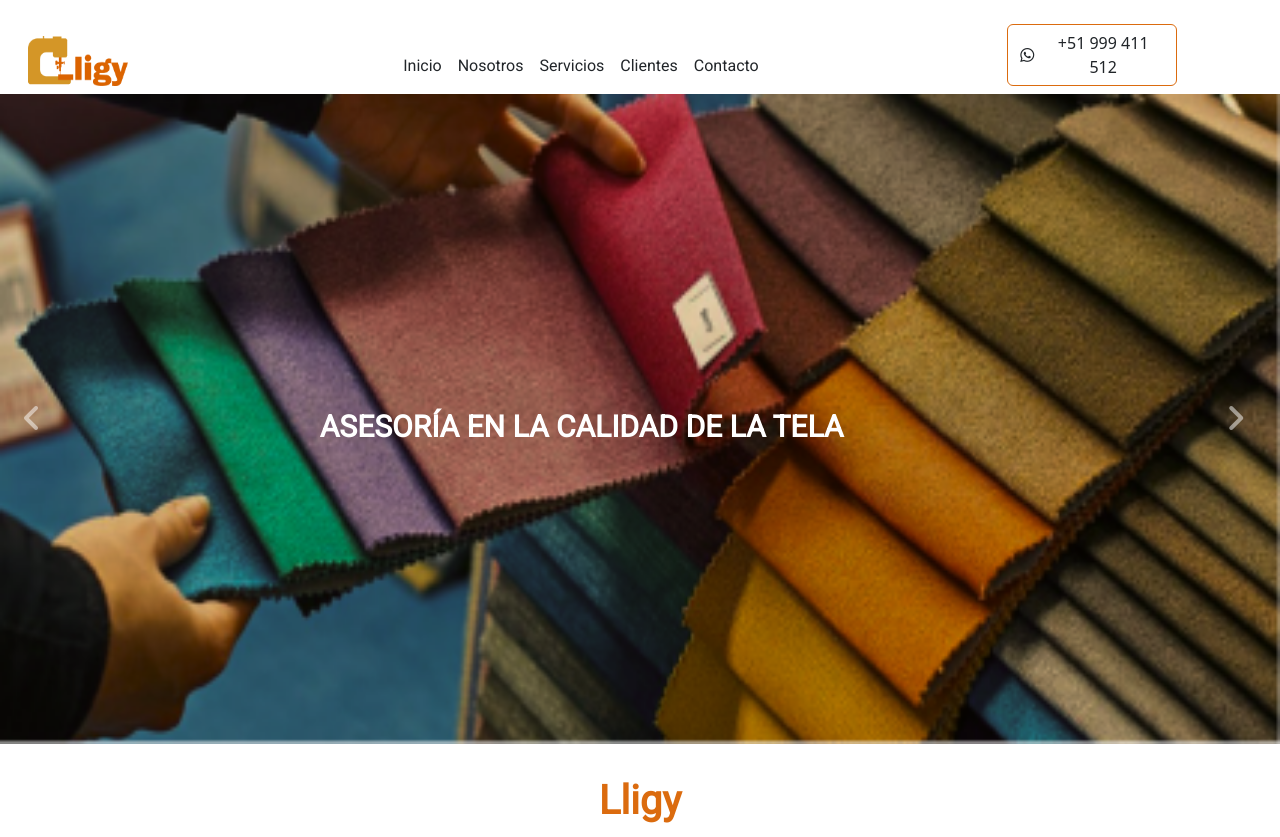
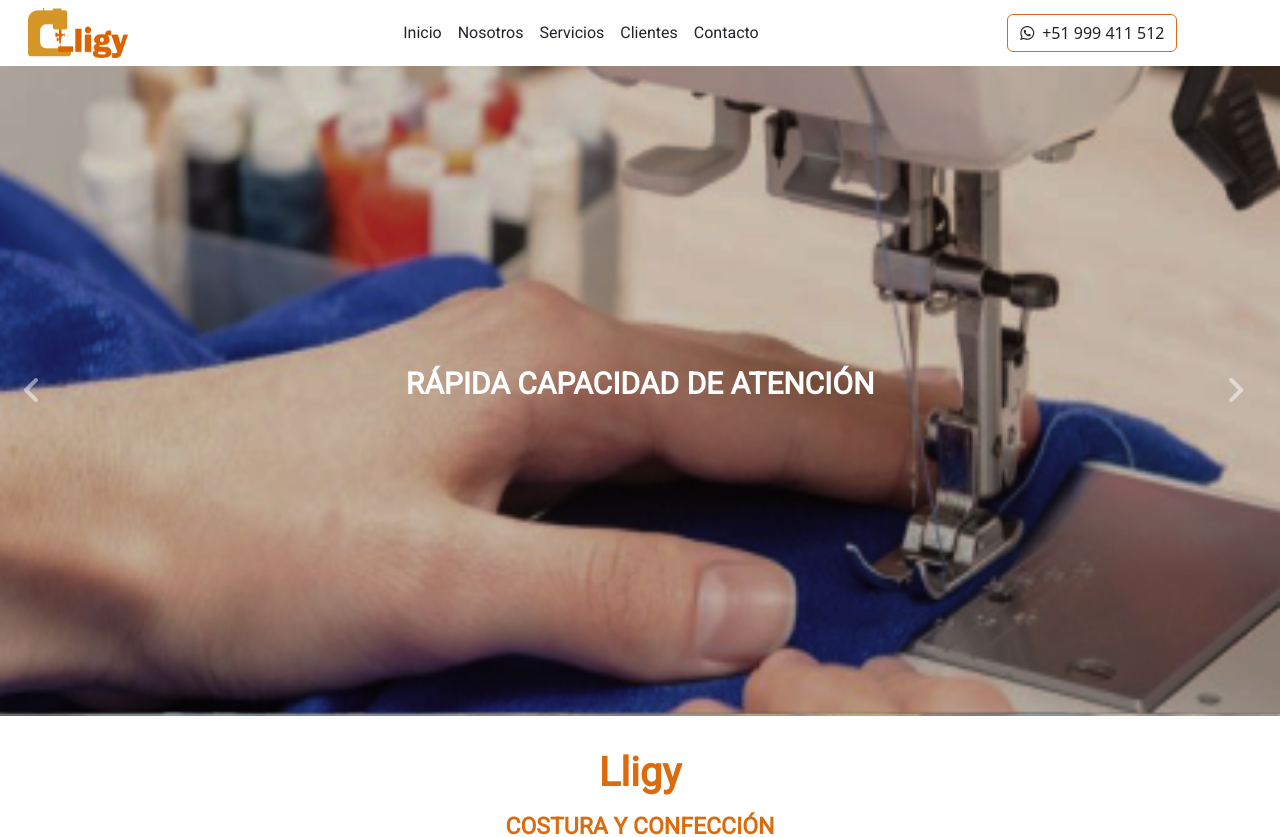
Before and after one commit to Code-Society-Bus/lligy, an Angular app: page / in a window 1280 px wide. Shown: the top 837 px of the page. Built offline with nearby package versions, Linux system fonts and the light colour scheme.

Commit message:
fix(main page): make fixes

```diff
--- a/src/app/components/carousel/carousel.component.css
+++ b/src/app/components/carousel/carousel.component.css
@@ -2,13 +2,20 @@
   position: absolute;
   width: 250px;
   font-family: var(--tipografiaGeneral);
-  top: 50%;
+  /* top: 50%; */
   color: #ffffff;
   font-size: 15px;
   font-weight: 700;
   line-height: 15px;
-  letter-spacing: 0em;
-  left: 11%;
+  letter-spacing: 0;
+ /*  left: 11%; */
+
+}
+
+.carousel-item{
+  display: grid;
+ align-items: center;
+ justify-items: center;
 }
 
 .carousel-control-next {
@@ -33,7 +40,7 @@
   .carousel-img-text {
     width: 255px;
     font-size: 16px;
-    left: 15%;
+    /* left: 15%; */
   }
 
   .carousel-image {
@@ -45,7 +52,7 @@
   .carousel-img-text {
     width: 280px;
     font-size: 17px;
-    left: 18%;
+    /* left: 18%; */
   }
 
   .carousel-image {
@@ -57,7 +64,7 @@
   .carousel-img-text {
     width: 340px;
     font-size: 17px;
-    left: 26%;
+    /* left: 26%; */
   }
 
   .carousel-image {
@@ -77,7 +84,7 @@
   .carousel-img-text {
     width: 600px;
     font-size: 30px;
-    left: 22%;
+ /*    left: 22%; */
   }
 
   .carousel-image {
@@ -95,7 +102,7 @@
 
 @media only screen and (min-width: 1335px) {
   .carousel-img-text {
-    left: 27%;
+   /*  left: 27%; */
   }
 
   .carousel-image {
--- a/src/app/components/navbar/navbar.component.css
+++ b/src/app/components/navbar/navbar.component.css
@@ -1,84 +1,81 @@
-.navbar{
+.navbar {
   height: auto;
 }
 
-.navbar-container{
+.navbar-container {
+  margin-block-start: 0;
   width: 100%;
   display: flex !important;
   justify-content: space-between !important;
 }
 
-
-
-.nabvar_logo_image{
+.nabvar_logo_image {
   height: 50px;
   width: 100px;
 }
 
-.nav-item a{
+.nav-item a {
   font-family: var(--tipografiaGeneral);
   color: var(--colorBlackDark);
 }
 
-
-.navbar_btn_wahtsapp{
+.navbar_btn_wahtsapp {
   border-color: var(--colorOrangeDark);
   width: auto;
   color: var(--colorBlackDark);
 }
 
-.navbar-toggler{
+.navbar-toggler {
   border: none !important;
 }
 
-.navbar-toggler:hover{
+.navbar-toggler:hover {
   border: none !important;
 }
 
-.navbar-toggler-bars{
+.navbar-toggler-bars {
   color: var(--colorOrangeDark);
   height: 11.428571701049805px;
   width: 15px;
   border-radius: 0px;
 }
 
-.navbar_btn_wahtsapp_span--hidden{
+.navbar_btn_wahtsapp_span--hidden {
   display: none;
+  white-space: nowrap;
 }
 
 @media only screen and (min-width: 1024px) {
-
-  .navbar_btn_wahtsapp_span--hidden{
+  .navbar_btn_wahtsapp_span--hidden {
     display: block;
   }
 
-  .navbar_btn_wahtsapp{
+  .navbar_btn_wahtsapp {
     width: 170px;
   }
 
-  .navbar_container_image{
+  .navbar_container_image {
     width: 30%;
   }
-  .nabvar_container_ul{
+  .nabvar_container_ul {
     width: 30%;
   }
 
-  .navbar_container_button_wahtsapp{
+  .navbar_container_button_wahtsapp {
     width: 20%;
   }
 }
 
-
 @media only screen and (min-width: 1336px) {
-        .navbar_container_button_wahtsapp{
+  .navbar_container_button_wahtsapp {
     width: 15%;
   }
 
-        .navbar_btn_wahtsapp{
+  .navbar_btn_wahtsapp {
     width: 170px;
   }
 
-        .navbar-nav{
+  .navbar-nav {
     font-size: 25px;
   }
 }
--- a/src/app/components/navbar/navbar.component.html
+++ b/src/app/components/navbar/navbar.component.html
@@ -1,5 +1,5 @@
 <nav class="navbar navbar-expand-lg bg-body-tertiary mx-3">
-  <div class="navbar-container container-fluid align-items-end mt-3">
+  <div class="navbar-container container-fluid align-items-center">
     <div>
       <button class="navbar-toggler" type="button" data-bs-toggle="collapse" data-bs-target="#navbarSupportedContent" aria-controls="navbarSupportedContent" aria-expanded="false" aria-label="Toggle navigation">
         <span class="navbar-toggler-bars"><i class="fa-solid fa-bars"></i></span>
```
Lines whose indentation alone changed are shown as unchanged.
